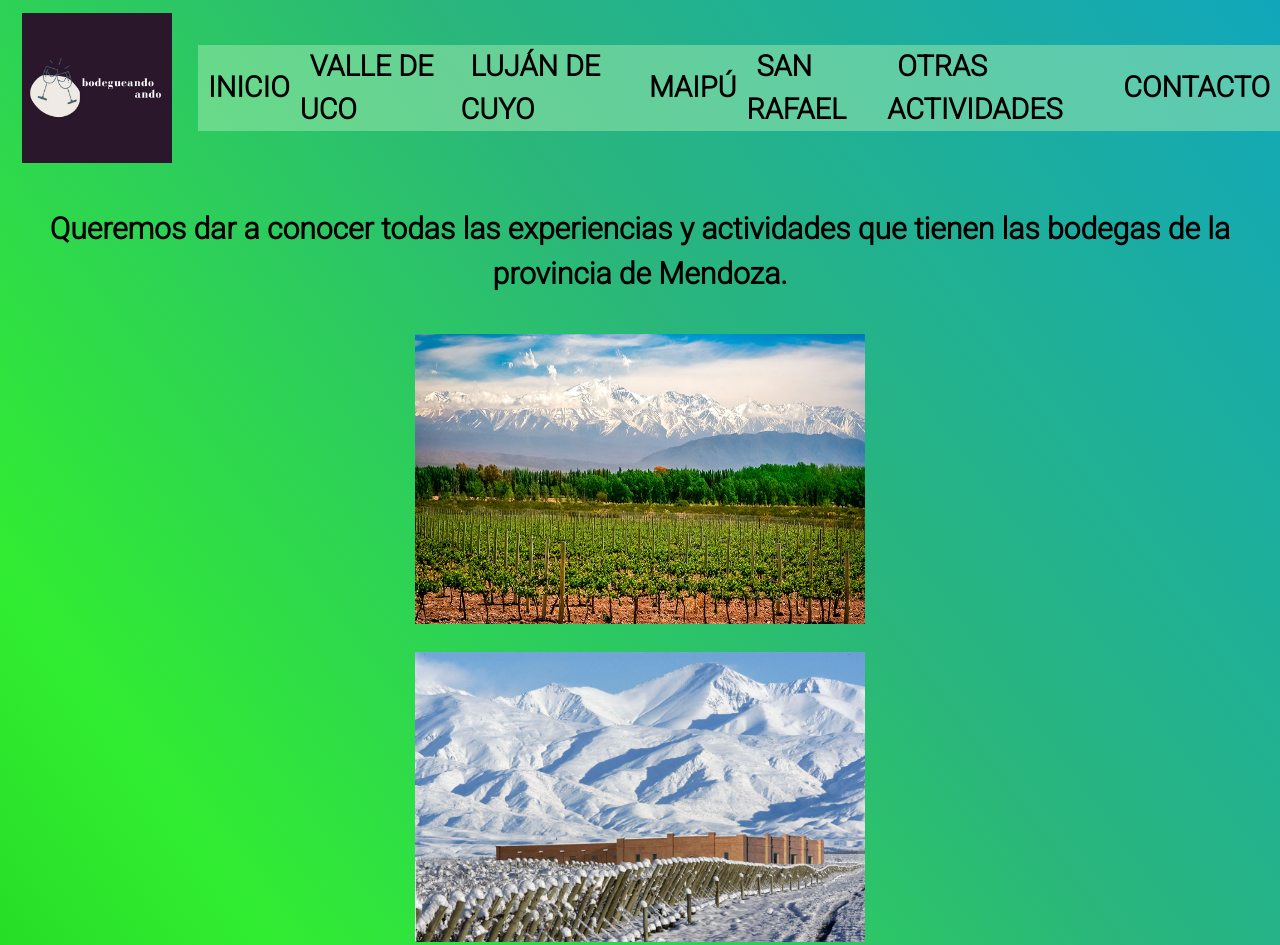
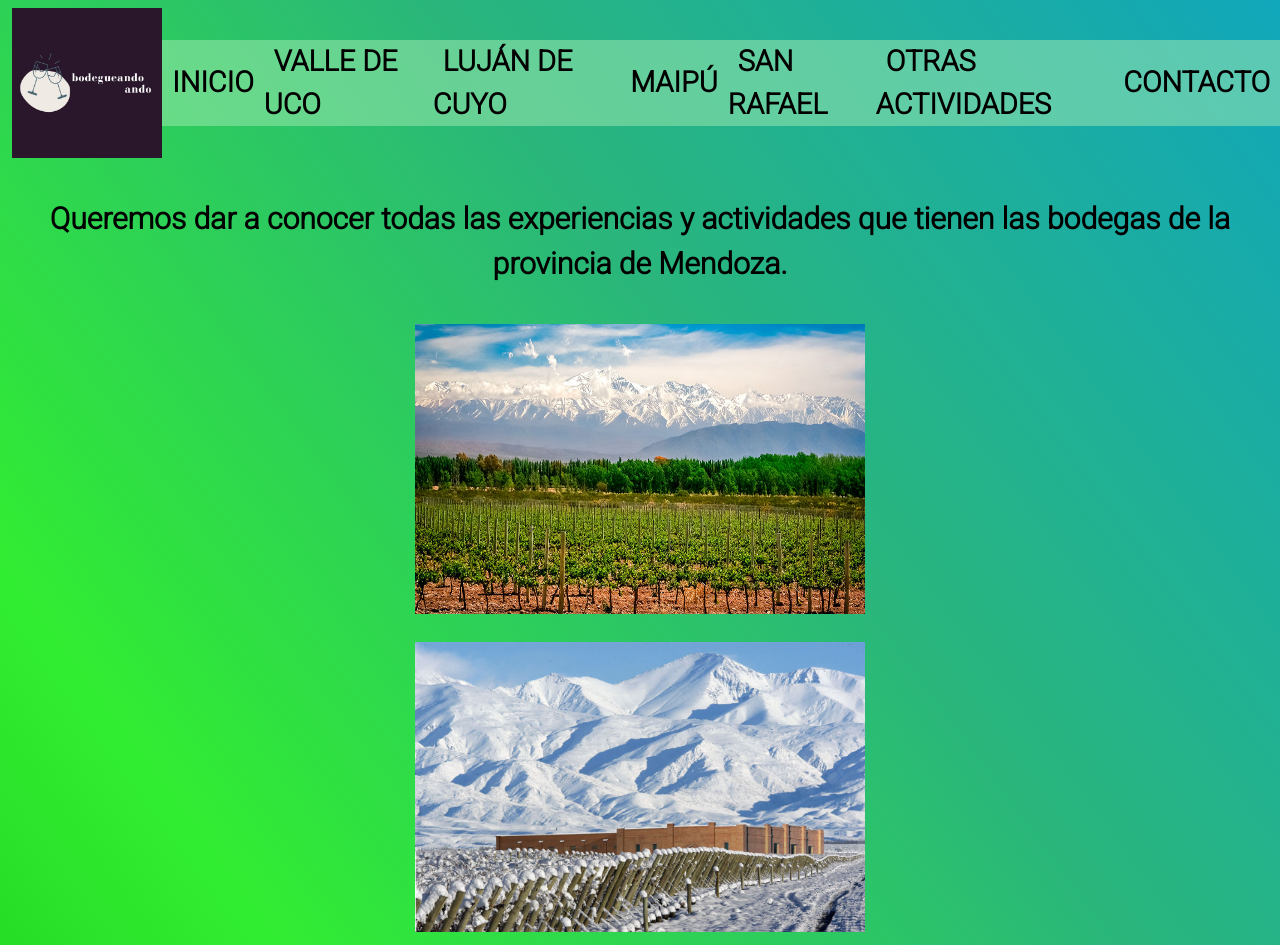
Before and after one commit to valentimpanaro/BodegueandoAndo3ramod, a plain HTML site: page index.html in a window 1280 px wide. Shown: the top 945 px of the page. Drawn offline with nearby package versions, Linux system fonts and the light colour scheme.

Commit message:
cambios en el menu hamb

```diff
--- a/css/style.css
+++ b/css/style.css
@@ -46,11 +46,6 @@ a {
 .tamano {
     width: 150px;
     height: 150px;
-}
-
-.size {
-    font-size: larger;
-    font-weight: bold;
 }
 
 p {
@@ -125,9 +120,14 @@ a:hover {
     list-style: none;
 }
 
- div.container-fluid{
+div.container-fluid {
     padding-right: 0px;
- }
+}
+
+a.navbar-brand {
+    padding: 0px;
+    margin: 0px;
+}
 
 .renacer {
     background-color: rgba(153, 192, 185, 0.5);
--- a/index.html
+++ b/index.html
@@ -12,35 +12,36 @@
 <body>
 	<header id="encabezado">
 
-		<nav class="navbar navbar-expand-lg" class="size">
+		<nav class="navbar navbar-expand-lg">
 			<div class="container-fluid">
 			  <a class="navbar-brand" href="index.html" target="_blank">
-				<img src="media/bodegueando.jpg" alt="logoBodegueandoAndo" class="tamano">
+				<img src="media/bodegueando.jpg" alt="logoBodegueandoAndo" class="tamano" class="d-inline-block align-text-top">
 			  </a>
 			  <button class="navbar-toggler" type="button" data-bs-toggle="collapse" data-bs-target="#navbarNav" aria-controls="navbarNav" aria-expanded="false" aria-label="Toggle navigation">
-				<span class="navbar-toggler-icon"></span>
+				<span class="navbar-toggler-icon">
+				</span>
 			  </button>
 			  <div class="collapse navbar-collapse" id="navbarNav">
 				<ul class="navbar-nav" id="menu">
 				  <li class="nav-item">
-					<a class="color" class="nav-link" href="index.html" target="_blank" class="decoracion">INICIO</a>
+					<a class="color" class="nav-link active" aria-current="page" href="index.html" target="_blank" class="decoracion">INICIO</a>
 				  </li>
-				  <li class="nav-item" class="color">
+				  <li class="nav-item">
 					<a class="color" class="nav-link" href="pages/ValleDeUco.html" target="_blank" class="decoracion">VALLE DE UCO</a>
 				  </li>
-				  <li class="nav-item" class="color">
+				  <li class="nav-item">
 					<a class="color" class="nav-link" href="pages/LujanDeCuyo.html" target="_blank" class="decoracion">LUJÁN DE CUYO</a>
 				  </li>
-				  <li class="nav-item" class="color">
+				  <li class="nav-item">
 					<a class="color" class="nav-link" href="pages/Maipu.html" target="_blank" class="decoracion">MAIPÚ</a>
 				  </li>
-				  <li class="nav-item" class="color">
+				  <li class="nav-item">
 					<a class="color" class="nav-link" href="pages/SanRafael.html" target="_blank" class="decoracion">SAN RAFAEL</a>
 				  </li>
-				  <li class="nav-item" class="color">
+				  <li class="nav-item">
 					<a class="color" class="nav-link" href="pages/OtrasActividades.html" target="_blank" class="decoracion">OTRAS ACTIVIDADES</a>
 				  </li>
-				  <li class="nav-item" class="color">
+				  <li class="nav-item">
 					<a class="color" class="nav-link" href="pages/contacto.html" target="_blank" class="decoracion">CONTACTO</a>
 				  </li>
 				</ul>
```
Also changed, not shown: pages/LujanDeCuyo.html (+7 -7 lines), pages/Maipu.html (+7 -7 lines), pages/OtrasActividades.html (+7 -7 lines), pages/SanRafael.html (+7 -7 lines), pages/ValleDeUco.html (+7 -7 lines), pages/contacto.html (+7 -7 lines).
